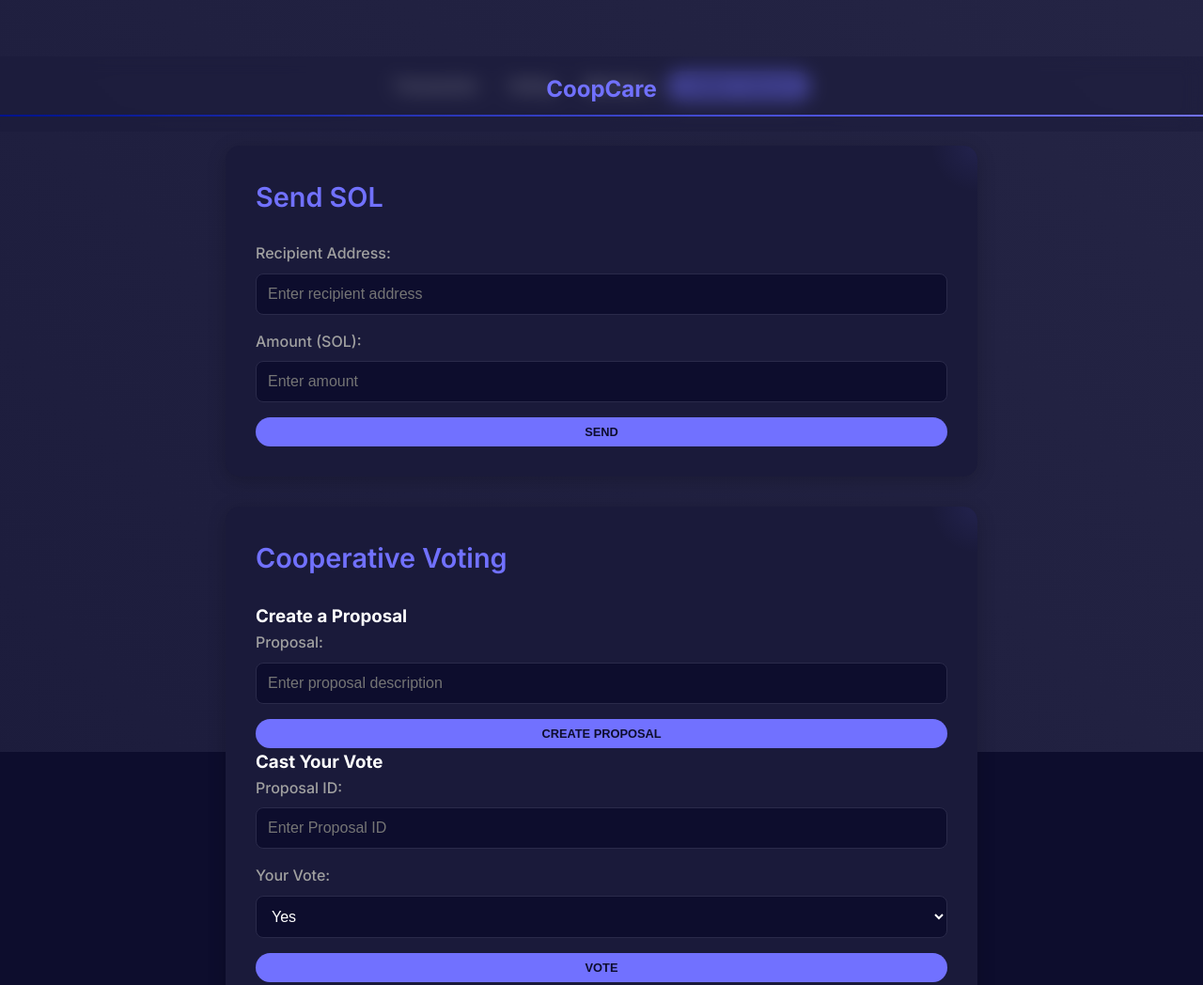
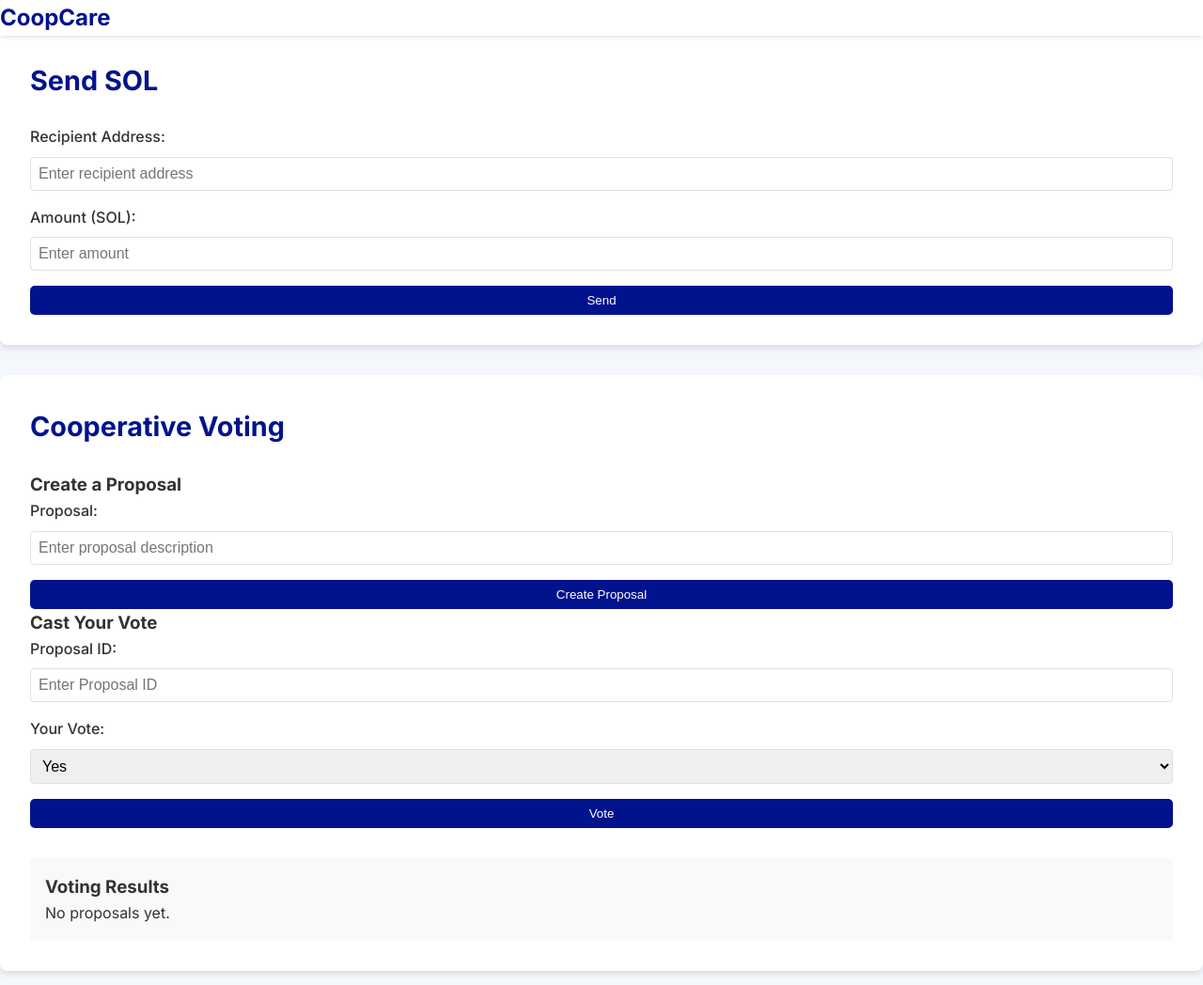
Before and after one commit to vlad2hack/Coopcare, a plain HTML site: page index.html in a window 1280 px wide. Shown: the top 1048 px of the page at 94% size. Drawn offline with Linux system fonts and the light colour scheme.

Commit message:
style.css

```diff
--- a/style.css
+++ b/style.css
@@ -1,13 +1,10 @@
-@import url('https://fonts.googleapis.com/css2?family=Inter:wght@300;400;500;600;700&display=swap');
-
 :root {
     --primary-color: #00138d;
-    --secondary-color: #7171FF;
-    --background-color: #0D0D2D;
-    --card-background: #1A1A3A;
-    --text-color: #FFFFFF;
-    --text-secondary: #A0A0A0;
-    --border-color: #2A2A4A;
+    --secondary-color: #4a90e2;
+    --background-color: #f4f7fb;
+    --text-color: #333333;
+    --card-background: #ffffff;
+    --border-color: #e0e0e0;
 }
 
 * {
@@ -21,40 +18,42 @@ body {
     line-height: 1.6;
     color: var(--text-color);
     background-color: var(--background-color);
-    min-height: 100vh;
+}
+
+.container {
+    max-width: 1200px;
+    margin: 0 auto;
+    padding: 0 20px;
 }
 
 .header-section {
-    background-color: rgba(26, 26, 58, 0.5);
-    backdrop-filter: blur(10px);
-    padding: 1rem 0;
+    background-color: var(--card-background);
+    box-shadow: 0 2px 4px rgba(0, 0, 0, 0.1);
     position: fixed;
     width: 100%;
     z-index: 1000;
 }
 
+.header-section .container {
+    display: flex;
+    justify-content: space-between;
+    align-items: center;
+    padding: 1rem 20px;
+}
+
 .header-section h1 {
     font-size: 1.5rem;
     font-weight: 700;
-    text-align: center;
-    color: var(--secondary-color);
-}
-
-.navbar {
-    background-color: transparent;
-    padding: 1rem 0;
-    margin-top: 60px;
+    color: var(--primary-color);
 }
 
 .navbar ul {
     display: flex;
-    justify-content: center;
-    align-items: center;
     list-style-type: none;
 }
 
 .navbar li {
-    margin: 0 1rem;
+    margin-left: 2rem;
 }
 
 .navbar a {
@@ -65,49 +64,61 @@ body {
 }
 
 .navbar a:hover {
-    color: var(--secondary-color);
+    color: var(--primary-color);
 }
 
 .cta-btn {
-    background-color: var(--secondary-color);
-    color: var(--background-color);
+    background-color: var(--primary-color);
+    color: white;
     border: none;
     padding: 0.5rem 1rem;
-    border-radius: 25px;
+    border-radius: 5px;
     cursor: pointer;
-    transition: all 0.3s ease;
-    font-weight: 600;
-    text-transform: uppercase;
-    font-size: 0.8rem;
+    transition: background-color 0.3s ease;
+    font-weight: 500;
 }
 
 .cta-btn:hover {
-    background-color: var(--primary-color);
-    transform: translateY(-2px);
-    box-shadow: 0 4px 10px rgba(113, 113, 255, 0.3);
+    background-color: var(--secondary-color);
 }
 
 #wallet-address {
-    font-size: 0.8rem;
-    color: var(--text-secondary);
+    font-size: 0.9rem;
+    color: var(--secondary-color);
     margin-left: 1rem;
-    font-family: 'Courier New', monospace;
+}
+
+main {
+    padding-top: 80px;
+}
+
+.hero-section {
+    background-image: url('https://images.unsplash.com/photo-1582213782179-e0d53f98f2ca?ixlib=rb-4.0.3&ixid=MnwxMjA3fDB8MHxwaG90by1wYWdlfHx8fGVufDB8fHx8&auto=format&fit=crop&w=1740&q=80');
+    background-size: cover;
+    background-position: center;
+    color: white;
+    text-align: center;
+    padding: 6rem 0;
+    margin-bottom: 2rem;
+}
+
+.hero-section h2 {
+    font-size: 2.5rem;
+    margin-bottom: 1rem;
 }
 
 section {
     background-color: var(--card-background);
-    margin: 2rem auto;
+    margin-bottom: 2rem;
     padding: 2rem;
-    border-radius: 15px;
-    box-shadow: 0 4px 20px rgba(0, 0, 0, 0.2);
-    max-width: 800px;
+    border-radius: 8px;
+    box-shadow: 0 4px 6px rgba(0, 0, 0, 0.1);
 }
 
 section h2 {
-    color: var(--secondary-color);
+    color: var(--primary-color);
     margin-bottom: 1.5rem;
     font-size: 1.8rem;
-    font-weight: 600;
 }
 
 form {
@@ -117,33 +128,38 @@ form {
 
 label {
     margin-bottom: 0.5rem;
-    color: var(--text-secondary);
+    color: var(--text-color);
     font-weight: 500;
 }
 
 input, select {
     margin-bottom: 1rem;
-    padding: 0.75rem;
-    background-color: var(--background-color);
+    padding: 0.5rem;
     border: 1px solid var(--border-color);
-    border-radius: 8px;
+    border-radius: 4px;
     font-size: 1rem;
-    color: var(--text-color);
-    transition: all 0.3s ease;
 }
 
 input:focus, select:focus {
     outline: none;
     border-color: var(--secondary-color);
-    box-shadow: 0 0 0 2px rgba(113, 113, 255, 0.2);
 }
 
-.results-section, #member-list {
+.voting-container, .members-container {
+    display: flex;
+    justify-content: space-between;
+    gap: 2rem;
+}
+
+.voting-column, .members-column {
+    flex: 1;
+}
+
+.results-section {
     margin-top: 2rem;
     padding: 1rem;
-    background-color: rgba(26, 26, 58, 0.5);
-    border-radius: 10px;
-    border: 1px solid var(--border-color);
+    background-color: #f9f9f9;
+    border-radius: 4px;
 }
 
 #members-display {
@@ -151,7 +167,7 @@ input:focus, select:focus {
 }
 
 #members-display li {
-    padding: 0.75rem 0;
+    padding: 0.5rem 0;
     border-bottom: 1px solid var(--border-color);
 }
 
@@ -159,7 +175,24 @@ input:focus, select:focus {
     border-bottom: none;
 }
 
+.footer-section {
+    background-color: var(--primary-color);
+    color: white;
+    text-align: center;
+    padding: 1rem 0;
+    margin-top: 2rem;
+}
+
 @media (max-width: 768px) {
+    .header-section .container {
+        flex-direction: column;
+        align-items: flex-start;
+    }
+
+    .navbar {
+        margin: 1rem 0;
+    }
+
     .navbar ul {
         flex-direction: column;
     }
@@ -168,56 +201,15 @@ input:focus, select:focus {
         margin: 0.5rem 0;
     }
 
-    section {
-        padding: 1.5rem;
-        margin: 1rem;
+    .voting-container, .members-container {
+        flex-direction: column;
+    }
+
+    .hero-section {
+        padding: 4rem 0;
+    }
+
+    .hero-section h2 {
+        font-size: 2rem;
     }
 }
-
-/* Ensofi-inspired decorative elements */
-.header-section::after {
-    content: '';
-    display: block;
-    height: 2px;
-    background: linear-gradient(90deg, var(--primary-color), var(--secondary-color));
-    margin-top: 0.5rem;
-}
-
-.transaction-section, .voting-section, .members-section {
-    position: relative;
-    overflow: hidden;
-}
-
-.transaction-section::before,
-.voting-section::before,
-.members-section::before {
-    content: '';
-    position: absolute;
-    top: -50px;
-    right: -50px;
-    width: 100px;
-    height: 100px;
-    background: radial-gradient(circle, var(--secondary-color) 0%, transparent 70%);
-    opacity: 0.1;
-    border-radius: 50%;
-}
-
-/* Animated background */
-@keyframes gradientBG {
-    0% { background-position: 0% 50%; }
-    50% { background-position: 100% 50%; }
-    100% { background-position: 0% 50%; }
-}
-
-body::before {
-    content: '';
-    position: fixed;
-    top: 0;
-    left: 0;
-    width: 100%;
-    height: 100%;
-    background: linear-gradient(45deg, #0D0D2D, #1A1A3A, #2A2A4A);
-    background-size: 400% 400%;
-    animation: gradientBG 15s ease infinite;
-    z-index: -1;
-}
```
